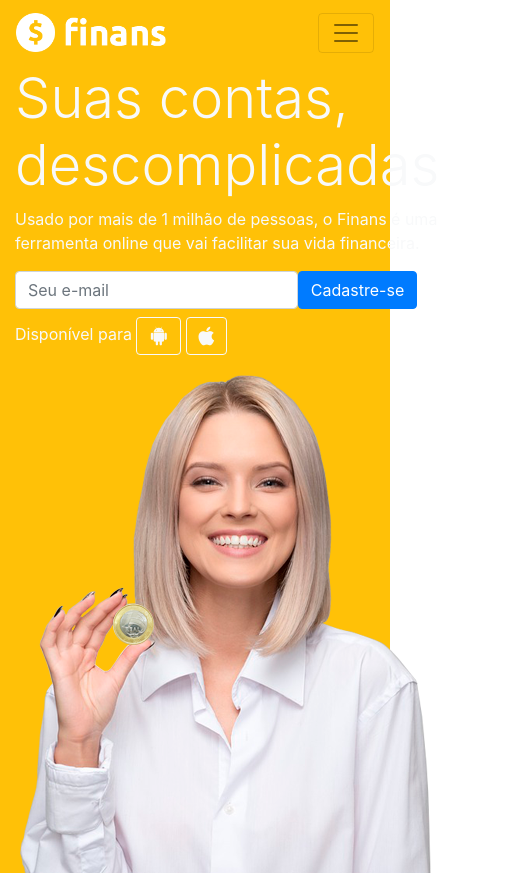
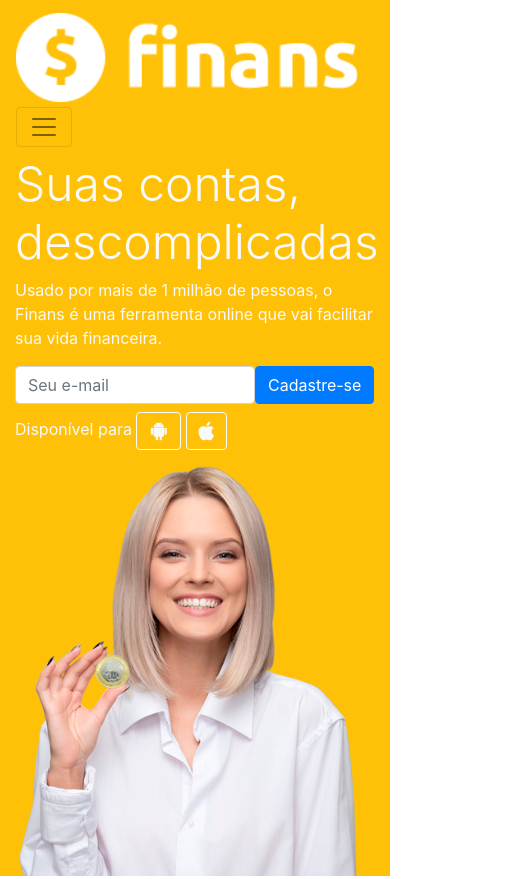
Before and after one commit to gabrielsouza988/finans, a plain HTML site: page index.html in a window 390 px wide. Shown: the top 879 px of the page, 515 px wide, since content can reach past the window. Drawn offline with nearby package versions, Linux system fonts and the light colour scheme.

Commit message:
ajustes em mobile

```diff
--- a/assets/css/style.css
+++ b/assets/css/style.css
@@ -0,0 +1,14 @@
+/* @media(max-width: 440px){
+    img {
+        width: 300px;
+    }
+} */
+@media(max-width: 880px){
+    img {
+        width: 350px;
+    }
+
+    .display-4 {
+        font-size: 3rem;
+    }
+}
--- a/index.html
+++ b/index.html
@@ -50,7 +50,7 @@
 	<section class="bg-warning">
 		<div class="container">
 			<div class="row ">
-				<div class="col-md-6 d-flex">
+				<div class="col-md-6">
 					<div class="align-self-center text-light">
 						<h2 class="display-4">Suas contas, descomplicadas</h2>
 						<p>
```
Also changed, not shown: 2 other files.
